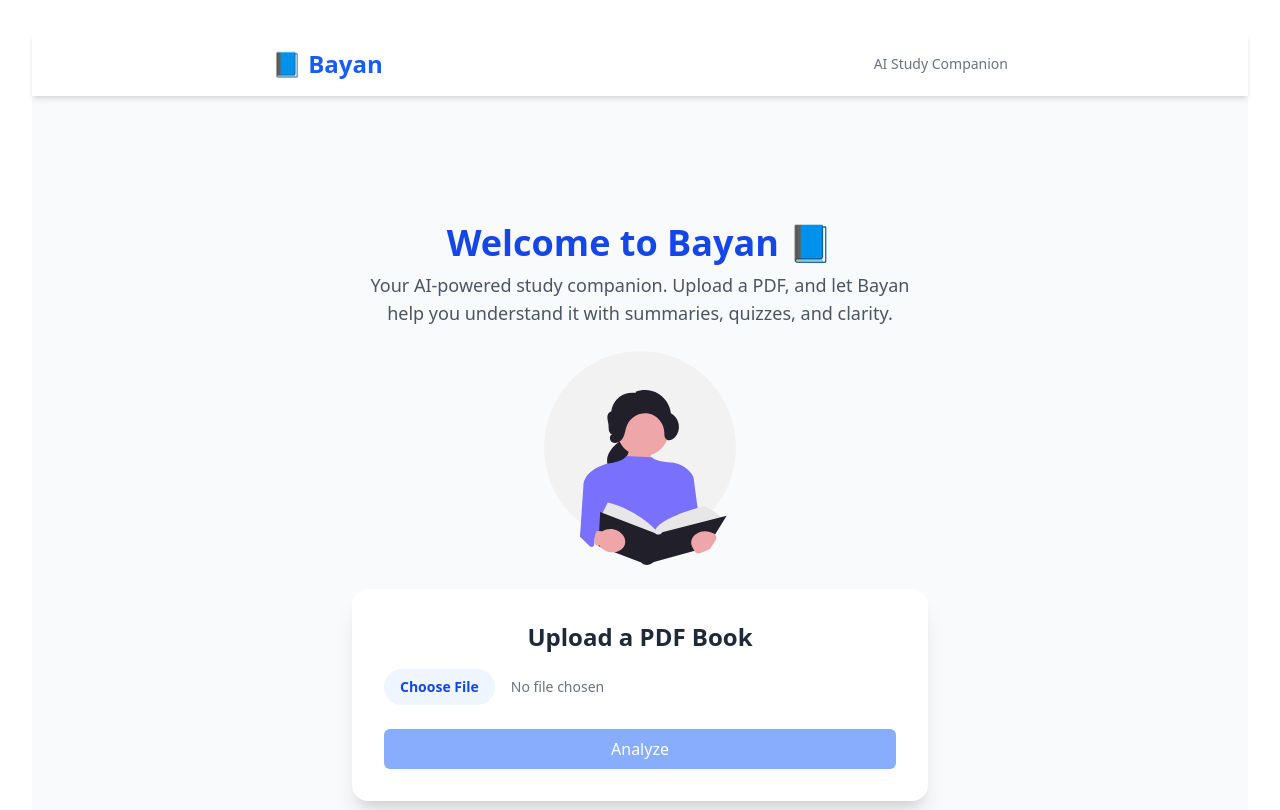
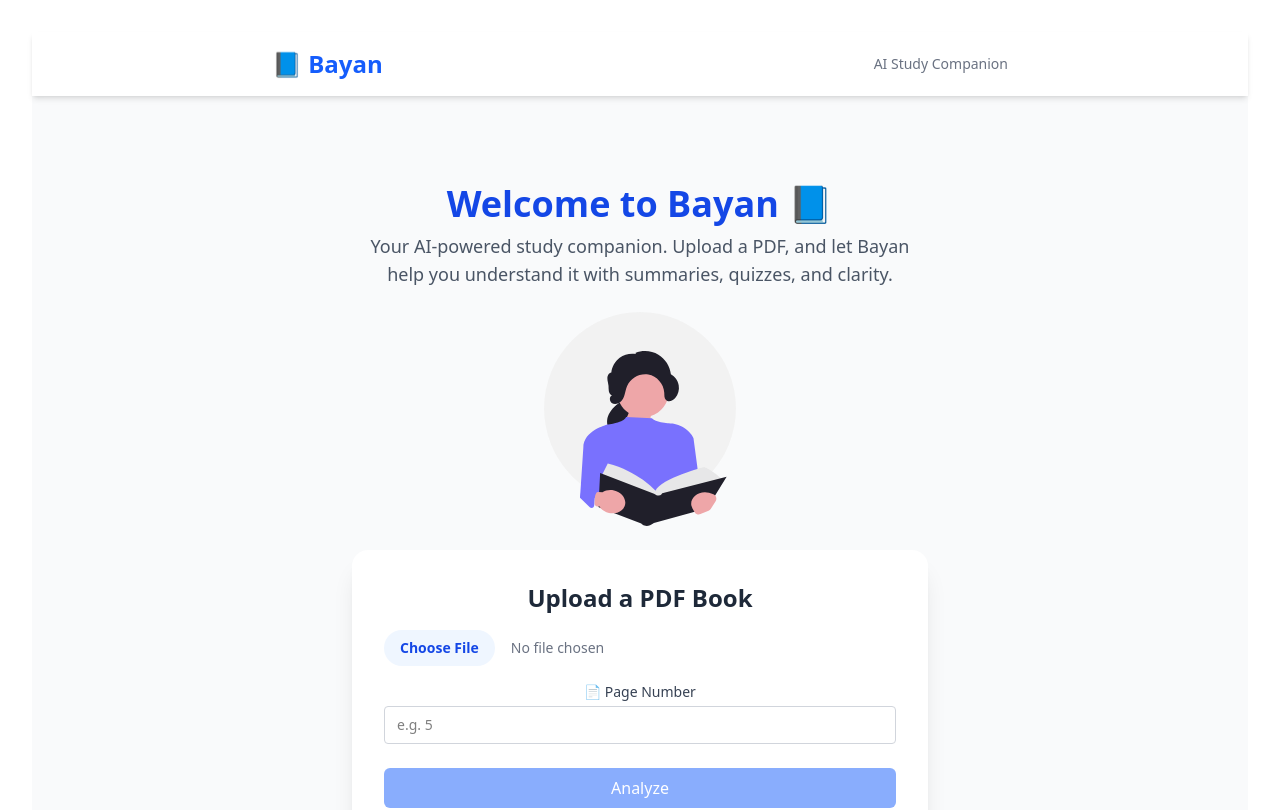
Before and after one commit to mhmadallan/bayan-frontend, a React (Vite) app: page / in a window 1280 px wide. Shown: the top 810 px of the page. Built offline with nearby package versions, Linux system fonts and the light colour scheme.

Commit message:
add a text box for the page number

```diff
--- a/src/components/FileUpload.tsx
+++ b/src/components/FileUpload.tsx
@@ -9,7 +9,12 @@ const FileUpload = () => {
   const [loading, setLoading] = useState(false)
   const [summary, setSummary] = useState<string | null>(null)
   const [quiz, setQuiz] = useState<string[]>([])
-  const [audioUrl, setAudioUrl] = useState<string | null>(null)
+  const [summaryAudioUrl, setSummaryAudioUrl] = useState<string | null>(null)
+  const [pageNumber, setPageNumber] = useState<number | ''>('') // top of component
+  const [originalAudioUrl, setOriginalAudioUrl] = useState<string | null>(null)
+
+
+
 
 
 
@@ -19,20 +24,25 @@ const FileUpload = () => {
       setFile(selectedFile)
       setSummary(null)
       setQuiz([])
-      setAudioUrl(null)
+      setSummaryAudioUrl(null)
+      setOriginalAudioUrl(null)
     } else {
       alert('Please upload a valid PDF file.')
     }
   }
 
   const handleAnalyze = async () => {
-    if (!file) return
+    if (!file || !pageNumber) {
+      alert('Please select a file and page number.')
+      return
+    }
 
     setLoading(true)
 
     try {
       const formData = new FormData()
       formData.append('pdf', file)
+      formData.append('pageNumber', pageNumber.toString()) // ✅ send page number
 
       const response = await axios.post('http://localhost:5000/api/upload', formData, {
         headers: {
@@ -40,11 +50,12 @@ const FileUpload = () => {
         },
       })
 
-      const { summary, quiz } = response.data
-
+      const { summary, quiz, summaryAudioUrl, originalAudioUrl } = response.data
       setSummary(summary)
       setQuiz(quiz)
-      setAudioUrl(response.data.audioUrl)
+      setSummaryAudioUrl(summaryAudioUrl || null)
+      setOriginalAudioUrl(originalAudioUrl || null)
+
 
     } catch (err) {
       console.error('Error:', err)
@@ -53,6 +64,7 @@ const FileUpload = () => {
       setLoading(false)
     }
   }
+
 
   return (
     <div className="flex flex-col justify-center items-center min-h-screen bg-gray-50 px-4">
@@ -102,6 +114,19 @@ const FileUpload = () => {
             </span>
           </div>
         )}
+        <div className="mt-4">
+          <label htmlFor="pageNumber" className="block text-sm text-gray-700 mb-1">📄 Page Number</label>
+          <input
+            type="number"
+            id="pageNumber"
+            min="1"
+            value={pageNumber}
+            onChange={(e) => setPageNumber(e.target.value ? parseInt(e.target.value) : '')}
+            className="w-full border border-gray-300 rounded px-3 py-2 text-sm"
+            placeholder="e.g. 5"
+          />
+        </div>
+
 
         <button
           disabled={!file || loading}
@@ -118,12 +143,20 @@ const FileUpload = () => {
       {/* Result Section */}
       {summary && <ResultCard summary={summary} quiz={quiz} />}
 
-      {audioUrl && (
-  <div className="mt-4">
-    <h4 className="text-lg font-medium mb-1">🎧 Listen to the Summary</h4>
-    <audio controls src={`http://localhost:5000${audioUrl}`} className="w-full rounded-md" />
-  </div>
-)}
+      {originalAudioUrl && (
+        <div className="mt-6 w-full max-w-xl">
+          <h4 className="text-lg font-semibold mb-2">📄 Listen to Original Page</h4>
+          <audio controls className="w-full rounded-lg shadow" src={`http://localhost:5000${originalAudioUrl}`} />
+        </div>
+      )}
+
+      {summaryAudioUrl && (
+        <div className="mt-4 w-full max-w-xl">
+          <h4 className="text-lg font-semibold mb-2">🎧 Listen to the Summary</h4>
+          <audio controls className="w-full rounded-lg shadow" src={`http://localhost:5000${audioUrl}`} />
+        </div>
+      )}
+
 
     </div>
   )
```
